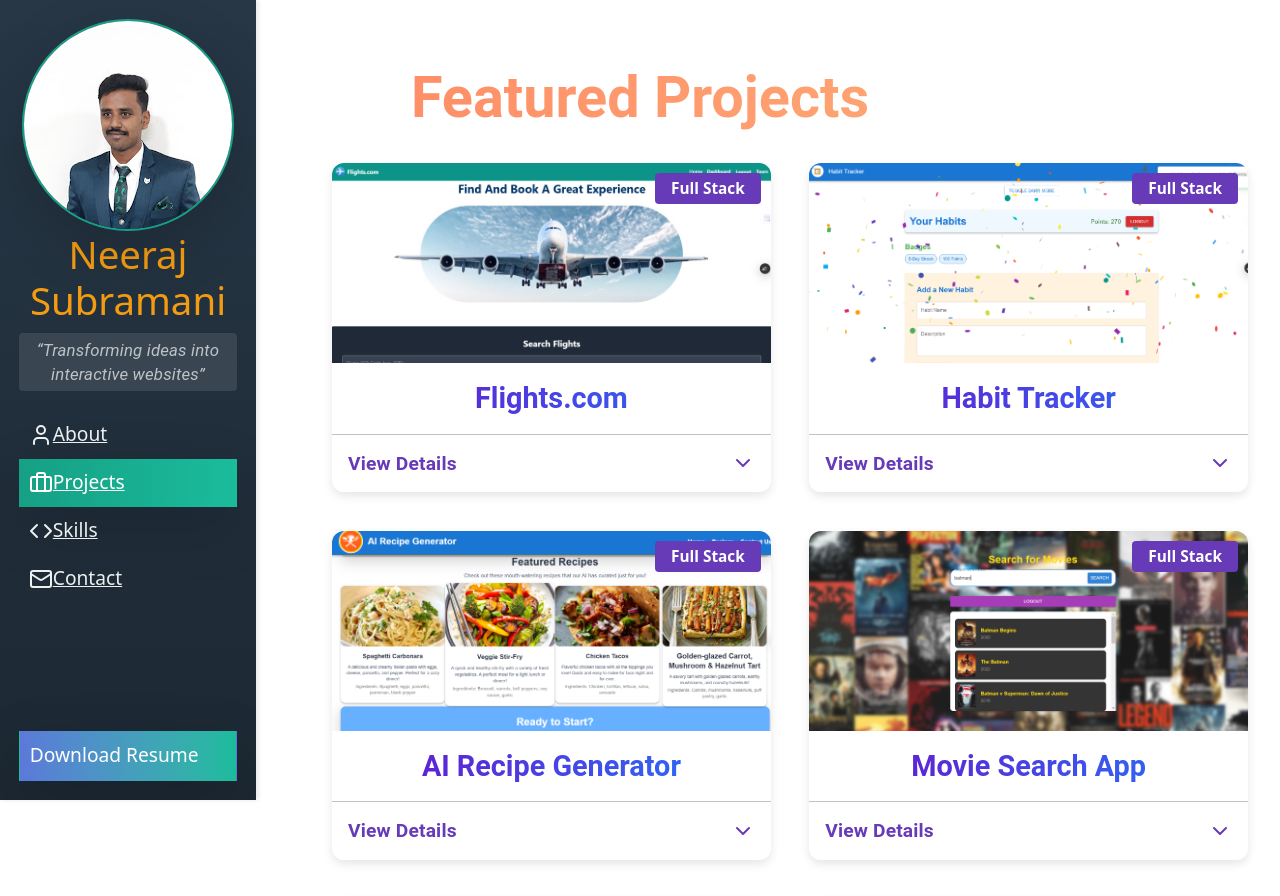
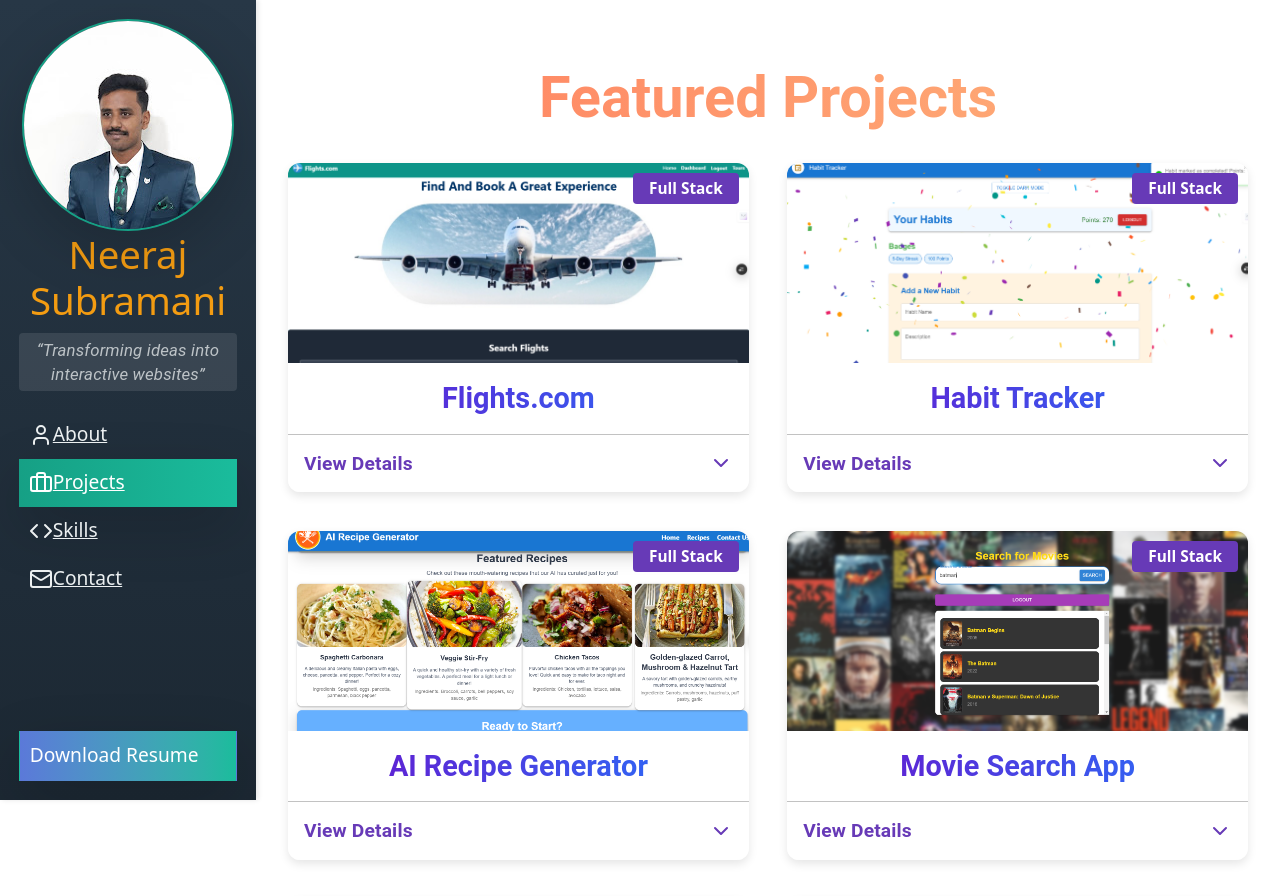
Before and after one commit to Neeraj0906/Portfolio-WEB, a React (Vite) app: page /#/projects in a window 1280 px wide. Shown: the top 896 px of the page. Built offline with nearby package versions, Linux system fonts and the light colour scheme.

Commit message:
23 commit

```diff
--- a/src/components/Projects.jsx
+++ b/src/components/Projects.jsx
@@ -25,6 +25,16 @@
         "A full-stack flight booking website with search engine, payment integration, and booking management.",
       details:
         "The Flights.com project is a comprehensive web application that allows users to search for flights using the Amadeus API, book flights, view booking details, and make payments using the Stripe API.",
+      techStack: [
+        "React.js",
+        "Node.js",
+        "Express",
+        "MongoDB",
+        "Stripe API",
+        "Amadeus API",
+        "Tailwind CSS",
+        "JWT Auth",
+      ],
       vercelLink: "https://flight-frontend-zeta.vercel.app/",
       renderLink: "https://flight-backend-twe1.onrender.com/",
       githubFrontendLink: "https://github.com/Neeraj0906/FLIGHT-frontend",
@@ -39,6 +49,15 @@
         "A visually appealing habit tracker app that helps users set goals and track progress.",
       details:
         "This app allows users to create habits, track their daily progress, and earn points for consistency. The interface is designed to be engaging and motivating.",
+      techStack: [
+        "MongoDB",
+        "React",
+        "Node.js",
+        "Express",
+        "Tailwind CSS",
+        "Framer Motion",
+        "Material UI",
+      ],
       vercelLink: "https://habit-tracker-frontend-opal.vercel.app/",
       renderLink: "https://habit-tracker-backend-b8nl.onrender.com/",
       githubFrontendLink: "https://github.com/Neeraj0906/Habit-Tracker-frontend",
@@ -53,6 +72,16 @@
         "An AI-powered recipe generator that suggests recipes based on ingredients provided.",
       details:
         "This project uses the TogetherAI API to generate recipes dynamically. Users can input ingredients, and the app provides step-by-step instructions for preparing a dish.",
+      techStack: [
+        "MongoDB",
+        "React",
+        "Node.js",
+        "Express",
+        "TogetherAI API",
+        "Tailwind CSS",
+        "Framer Motion",
+        "Material UI",
+      ],
       vercelLink: "https://ai-recipe-generator-delta.vercel.app/",
       renderLink: "https://recipe-backend-fsd.onrender.com/",
       githubFrontendLink: "https://github.com/Neeraj0906/Ai-Recipe-Generator",
@@ -67,6 +96,15 @@
         "User can search for movies, view details, and watch its ratings.",
       details:
         "This movie-search website is built using modern technologies like React, Node.js, and Tailwind CSS. It includes animations, Material UI components, and a responsive design.",
+      techStack: [
+        "MongoDB",
+        "React",
+        "Node.js",
+        "Express",
+        "Tailwind CSS",
+        "Framer Motion",
+        "Material UI",
+      ],
       vercelLink: "https://movie-search-app-react-ten.vercel.app/search",
       renderLink: "https://movie-search-backend-okgv.onrender.com/",
       githubFrontendLink: "https://github.com/Neeraj0906/Movie-Search-App-React",
@@ -82,6 +120,15 @@
         "Feature-rich e-commerce platform with product management, cart functionality, and checkout process.",
       details:
         "A React-based e-commerce site that fetches product data from a public API. Features include product browsing, cart management, and checkout flow.",
+      techStack: [
+        "React.js",
+        "Redux",
+        "Tailwind CSS",
+        "RESTful API",
+        "Context API",
+        "React Router",
+        "Local Storage",
+      ],
       vercelLink: "https://my-react-cart-app-fxnc.vercel.app/",
       githubLink: "https://github.com/Neeraj0906/React-Assignment-Done",
       type: "Frontend",
@@ -94,6 +141,14 @@
         "Interactive memory matching game with score tracking and animations.",
       details:
         "A browser-based memory game where users match pairs of identical emojis on a grid. Features include card flipping animations and attempt tracking.",
+      techStack: [
+        "HTML5",
+        "CSS3",
+        "JavaScript",
+        "Local Storage",
+        "CSS Animations",
+        "DOM Manipulation",
+      ],
       vercelLink: "https://assignment3-card-game.vercel.app/",
       githubLink: "https://github.com/Neeraj0906/Assignment3-Card-Game",
       type: "Frontend",
@@ -106,6 +161,13 @@
         "Responsive landing page for an educational platform with modern design principles.",
       details:
         "A marketing page for an online course platform featuring course details, testimonials, and call-to-action sections.",
+      techStack: [
+        "HTML5",
+        "Tailwind CSS",
+        "Responsive Design",
+        "CSS Grid",
+        "CSS Flexbox",
+      ],
       vercelLink: "https://assignment-2-green-sigma.vercel.app/",
       githubLink: "https://github.com/Neeraj0906/Assignment-2",
       type: "Frontend",
@@ -128,12 +190,12 @@
   };
 
   return (
-
     <Box
       sx={{
         backgroundColor: "linear-gradient(135deg, #f5f7fa, #c3cfe2)", // Gradient background
         py: 8,
         px: 4,
+        ml: "20%", // Add margin to account for the fixed navbar
       }}
     >
       {/* Heading */}
@@ -169,7 +231,6 @@
           display: "grid",
           gridTemplateColumns: "repeat(auto-fit, minmax(300px, 1fr))",
           gap: "2rem",
-          marginLeft:"300px"
         }}
       >
         {projects.map((project) => (
@@ -200,14 +261,14 @@
                 }}
               />
 
-              {/* Full Stack Label (Top-Right Corner) */}
-              {project.type === "Full Stack" && (
+              {/* Full Stack or Frontend Label (Top-Right Corner) */}
+              {project.type === "Full Stack" || project.type === "Frontend" ? (
                 <Box
                   sx={{
                     position: "absolute",
                     top: 10,
                     right: 10,
-                    backgroundColor: "#673ab7",
+                    backgroundColor: project.type === "Full Stack" ? "#673ab7" : "#ff9800",
                     color: "#fff",
                     px: 2,
                     py: 0.5,
@@ -216,9 +277,9 @@
                     fontWeight: "bold",
                   }}
                 >
-                  Full Stack
+                  {project.type}
                 </Box>
-              )}
+              ) : null}
 
               {/* Project Name */}
               <CardContent sx={{ textAlign: "center", py: 2 }}>
@@ -285,8 +346,38 @@
                     {project.summary}
                   </Typography>
 
+                  {/* Tech Stack */}
+                  <Box sx={{ mt: 2 }}>
+                    <Typography
+                      variant="subtitle2"
+                      sx={{
+                        fontWeight: "bold",
+                        color: "#673ab7",
+                        mb: 1,
+                      }}
+                    >
+                      Tech Stack
+                    </Typography>
+                    <Box sx={{ display: "flex", flexWrap: "wrap", gap: "0.5rem" }}>
+                      {project.techStack.map((tech, index) => (
+                        <Box
+                          key={index}
+                          sx={{
+                            backgroundColor: "#f0f4f8",
+                            color: "#555",
+                            padding: "0.25rem 0.5rem",
+                            borderRadius: "4px",
+                            fontSize: "0.8rem",
+                          }}
+                        >
+                          {tech}
+                        </Box>
+                      ))}
+                    </Box>
+                  </Box>
+
                   {/* Buttons Section */}
-                  <Box sx={{ display: "flex", flexDirection: "column", gap: 1 }}>
+                  <Box sx={{ display: "flex", flexDirection: "column", gap: 1, mt: 2 }}>
                     {/* First Line: Frontend Demo and Backend Demo */}
                     <Box sx={{ display: "flex", justifyContent: "space-between", gap: 1 }}>
                       {/* Left Side: Frontend Demo */}
```
